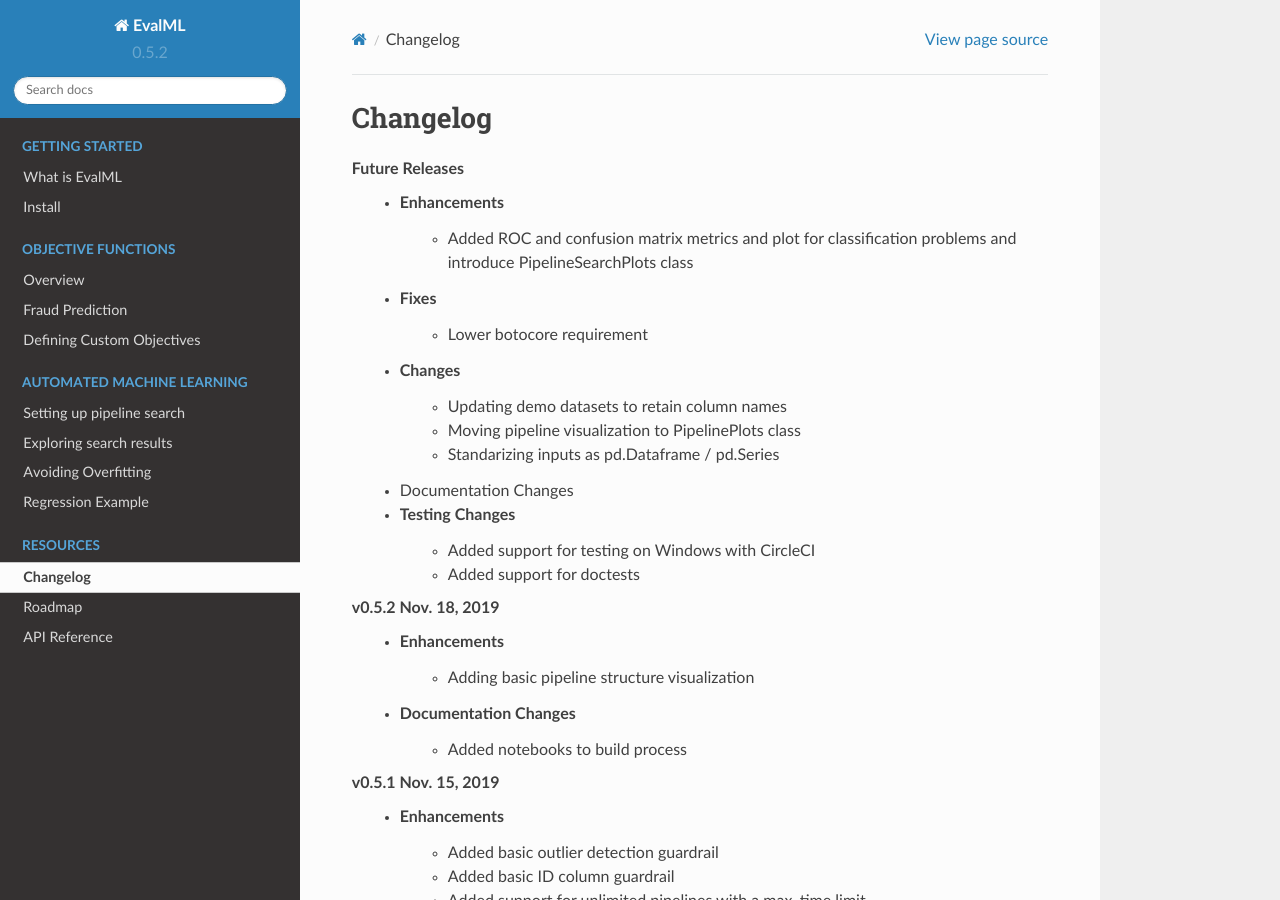
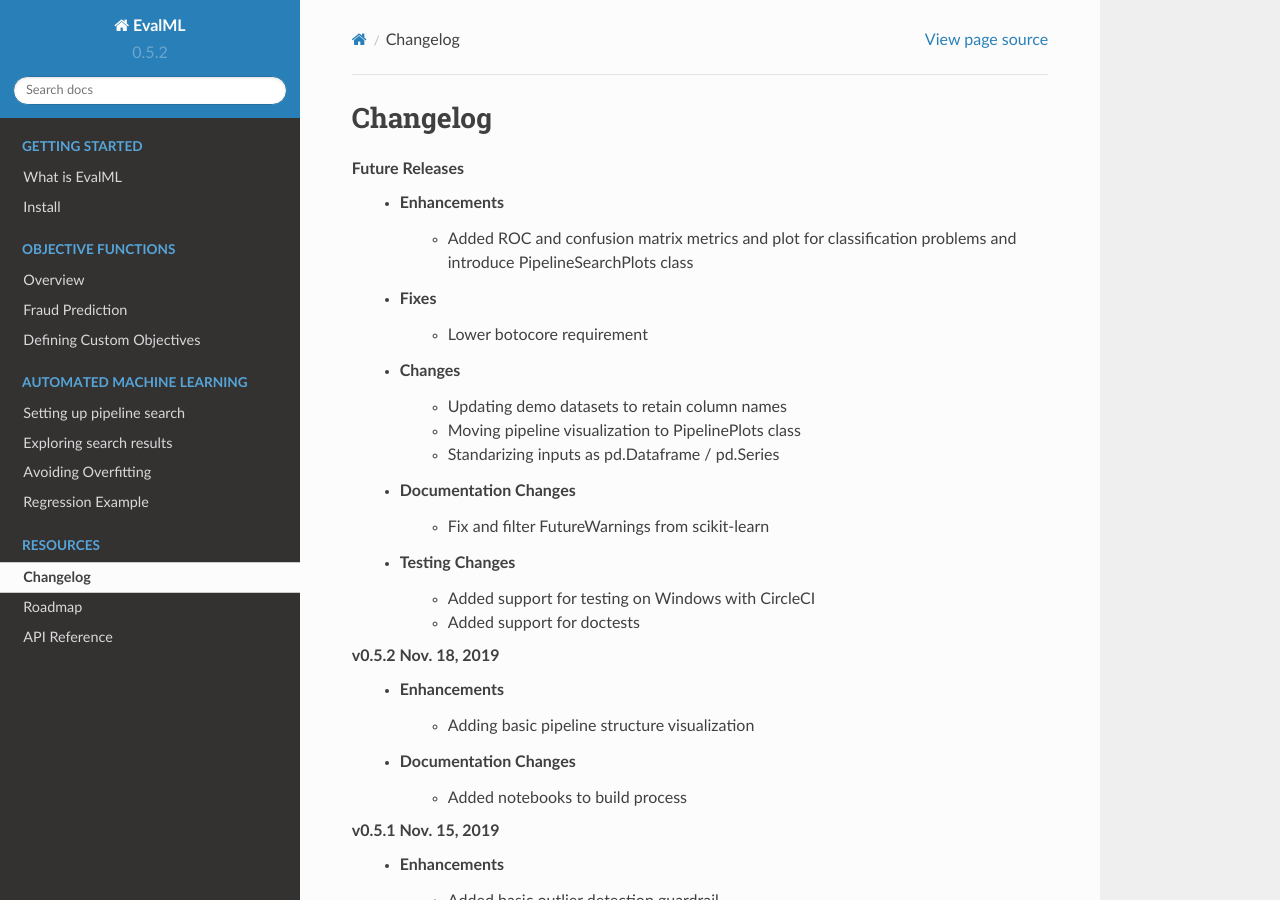
Before and after one commit to alteryx/evalml, a Sphinx documentation site: the page built from docs/source/changelog.rst, in a window 1280 px wide and 900 px high. Built offline with Sphinx 7.4.7 and the Read the Docs theme 2.0.0, drawn with Linux system fonts in a browser that asks for light colours; pages that are not in the unit, such as notebooks, are missing from menus; comment, search, counter and statistics services are not loaded.

Commit message:
changelog

```diff
--- a/docs/source/changelog.rst
+++ b/docs/source/changelog.rst
@@ -12,6 +12,7 @@
         * Moving pipeline visualization to PipelinePlots class :pr:`228`
         * Standarizing inputs as pd.Dataframe / pd.Series :pr:`130`
     * Documentation Changes
+        * Fix and filter FutureWarnings from scikit-learn :pr:`249`
     * Testing Changes
         * Added support for testing on Windows with CircleCI :pr:`226`
         * Added support for doctests :pr:`233`
```
